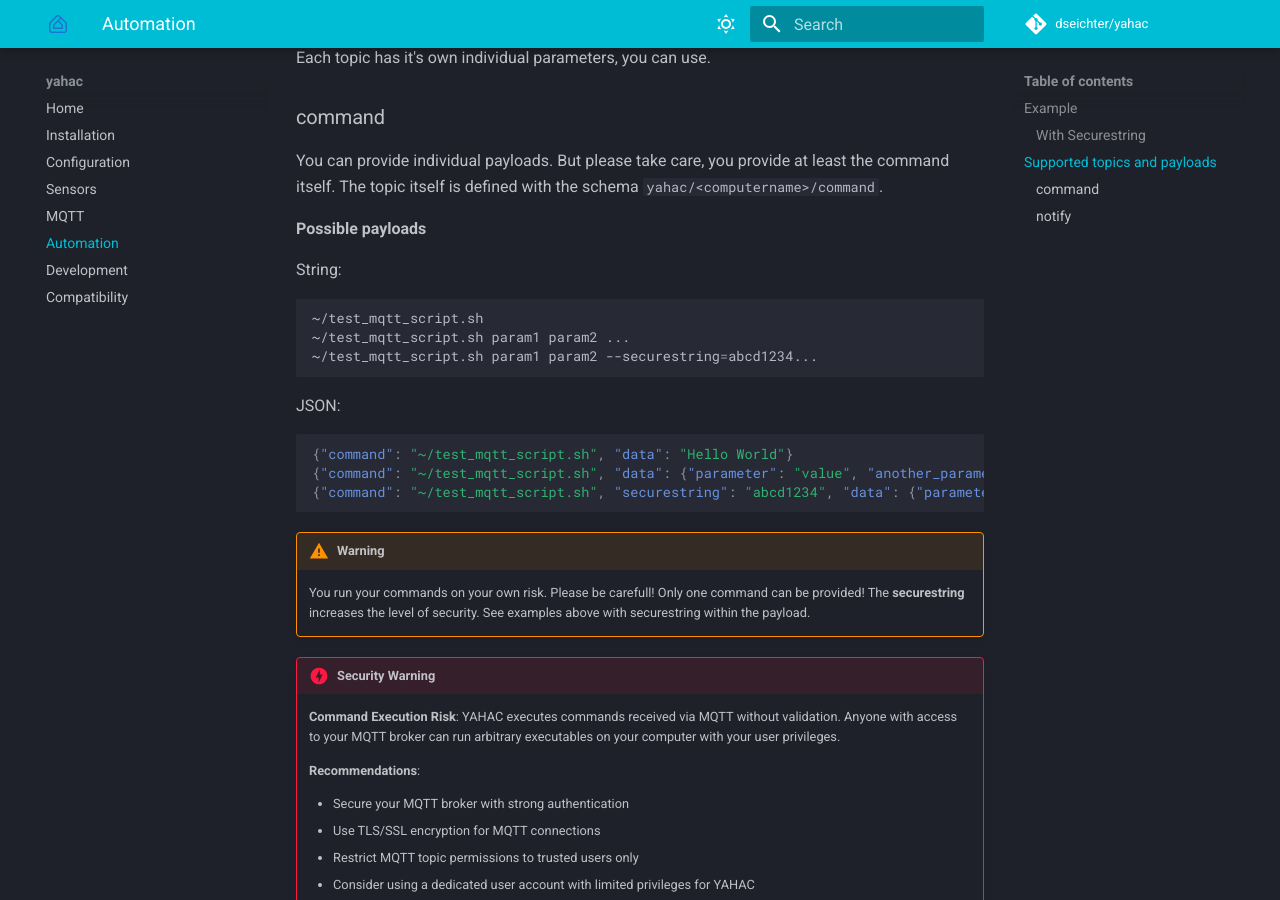
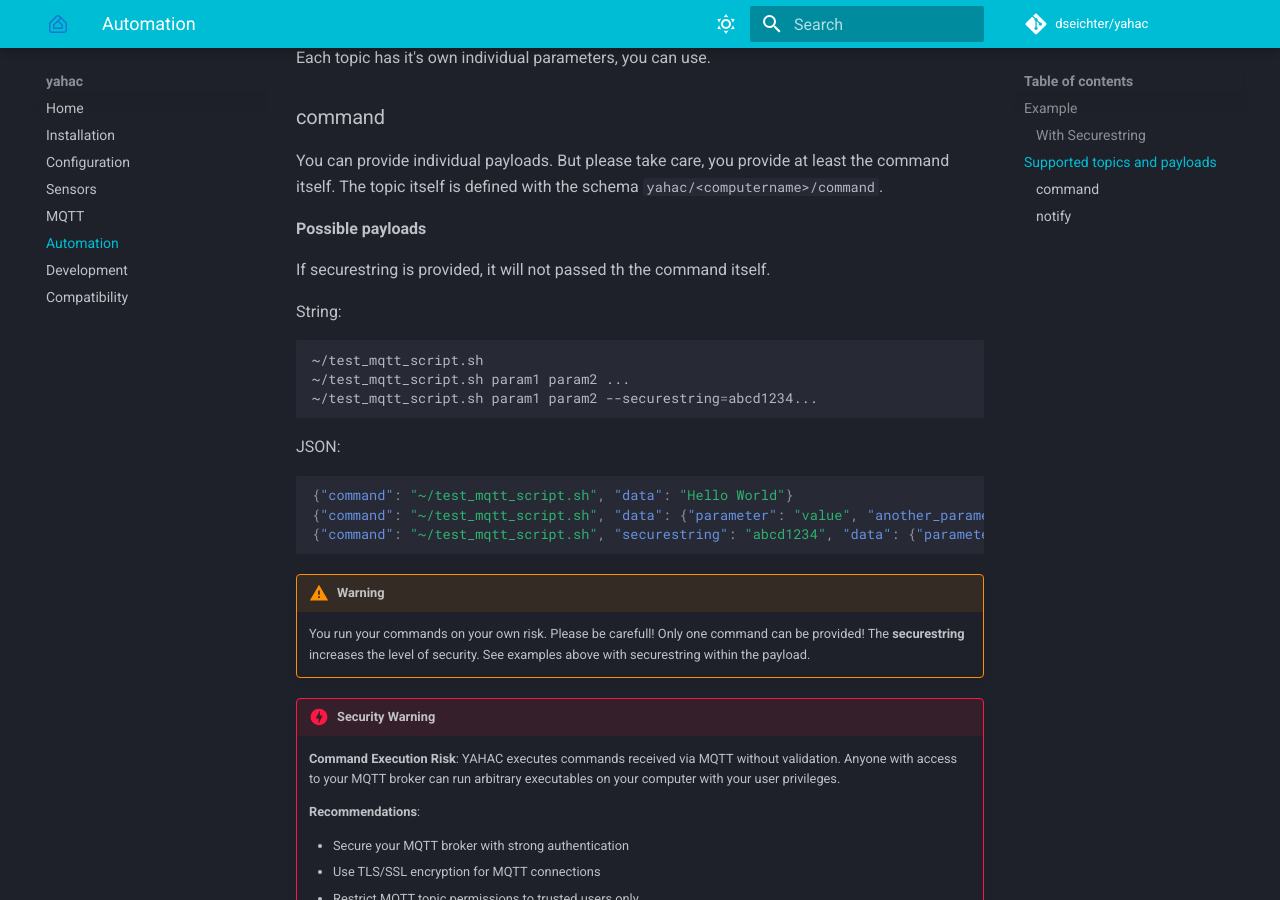
Before and after one commit to dseichter/yahac, an MkDocs documentation site: the page built from docs/docs/automation.md, in a window 1280 px wide and 900 px high, scrolled down 1504 px. Built offline with MkDocs 1.6.1 and Material for MkDocs 9.7.7, drawn with Linux system fonts in a browser that asks for light colours; comment, search, counter and statistics services are not loaded.

Commit message:
#95 mention about securestring as parameter

````diff
--- a/docs/docs/automation.md
+++ b/docs/docs/automation.md
@@ -72,6 +72,8 @@ The topic itself is defined with the schema `yahac/<computername>/command`.
 
 **Possible payloads**
 
+If securestring is provided, it will not passed th the command itself.
+
 String:
 ```bash
 ~/test_mqtt_script.sh
````
